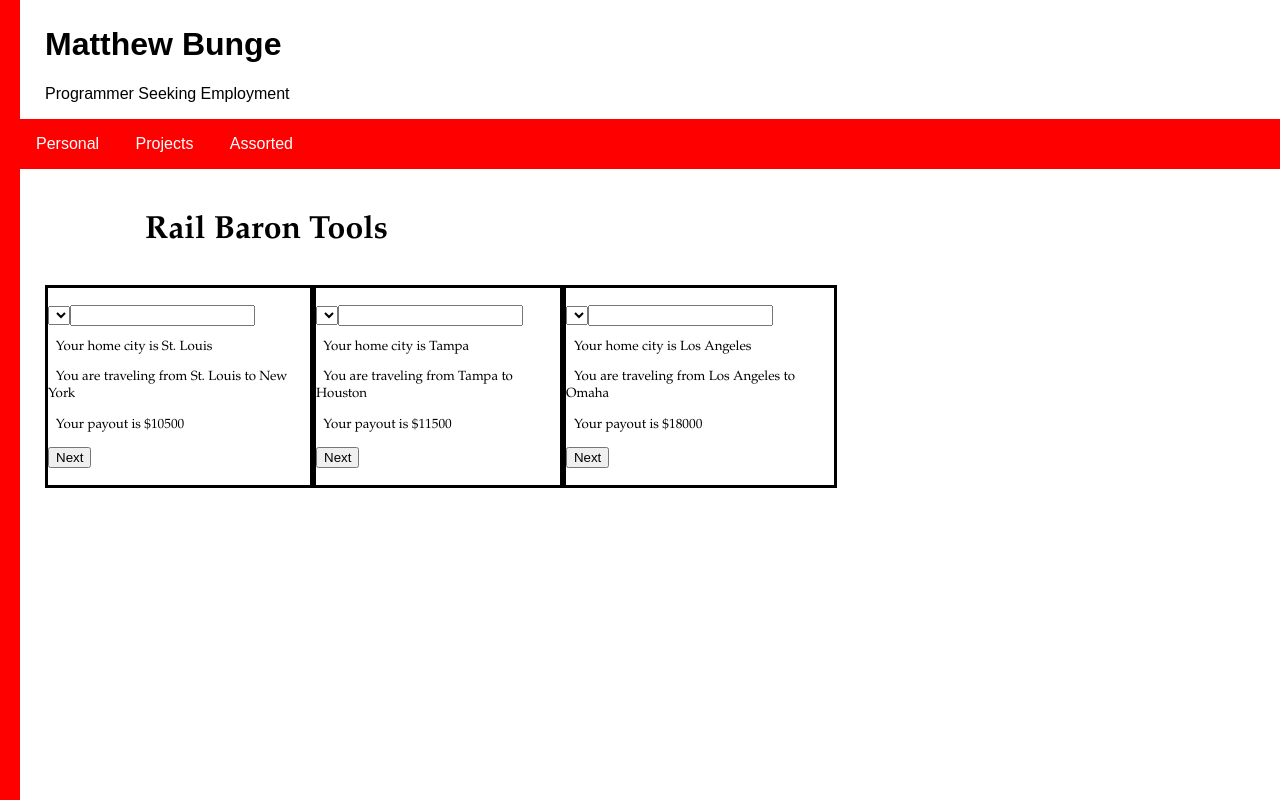
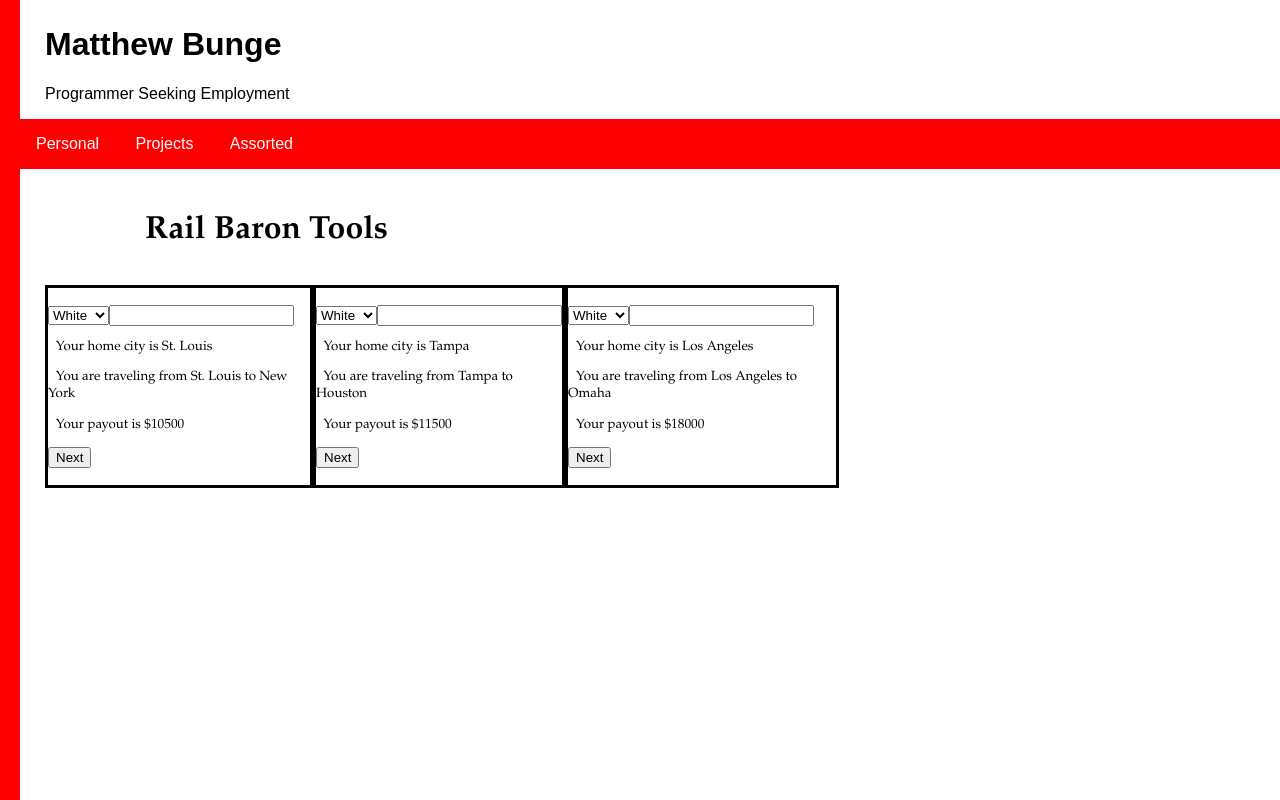
Before and after one commit to mattb555/mattb555.github.io, a plain HTML site: page railbaron.html in a window 1280 px wide. Both pictures are taken after a click on the button "Go". Drawn offline with Linux system fonts and the light colour scheme.

Commit message:
Attempt at fixing RailBaron functionality on android
The fact I have to make black's text color white might cause this fix to
fail, we'll see.

```diff
--- a/src/baron-generator.js
+++ b/src/baron-generator.js
@@ -336,22 +336,28 @@
 		class: "colors"
 	});
 	$colorMe.append($("<option>", {
-		class: "white"
+		class: "white",
+		text: "White"
 	}));
 	$colorMe.append($("<option>", {
-		class: "black"
+		class: "black",
+		text: "Black"
 	}));
 	$colorMe.append($("<option>", {
-		class: "red"
+		class: "red",
+		text: "Red"
 	}));
 	$colorMe.append($("<option>", {
-		class: "green"
+		class: "green",
+		text: "Green"
 	}));
 	$colorMe.append($("<option>", {
-		class: "yellow"
+		class: "yellow",
+		text: "Yellow"
 	}));
 	$colorMe.append($("<option>", {
-		class: "blue"
+		class: "blue",
+		text: "Blue"
 	}));
 	$colorMe.change(function() {
 		$colorMe.css("background-color", $colorMe.find(":selected").css("background-color"));
--- a/src/baron-style.css
+++ b/src/baron-style.css
@@ -25,6 +25,7 @@
 
 .black {
 	background-color: black;
+	color: white;
 }
 
 .blue {
```
